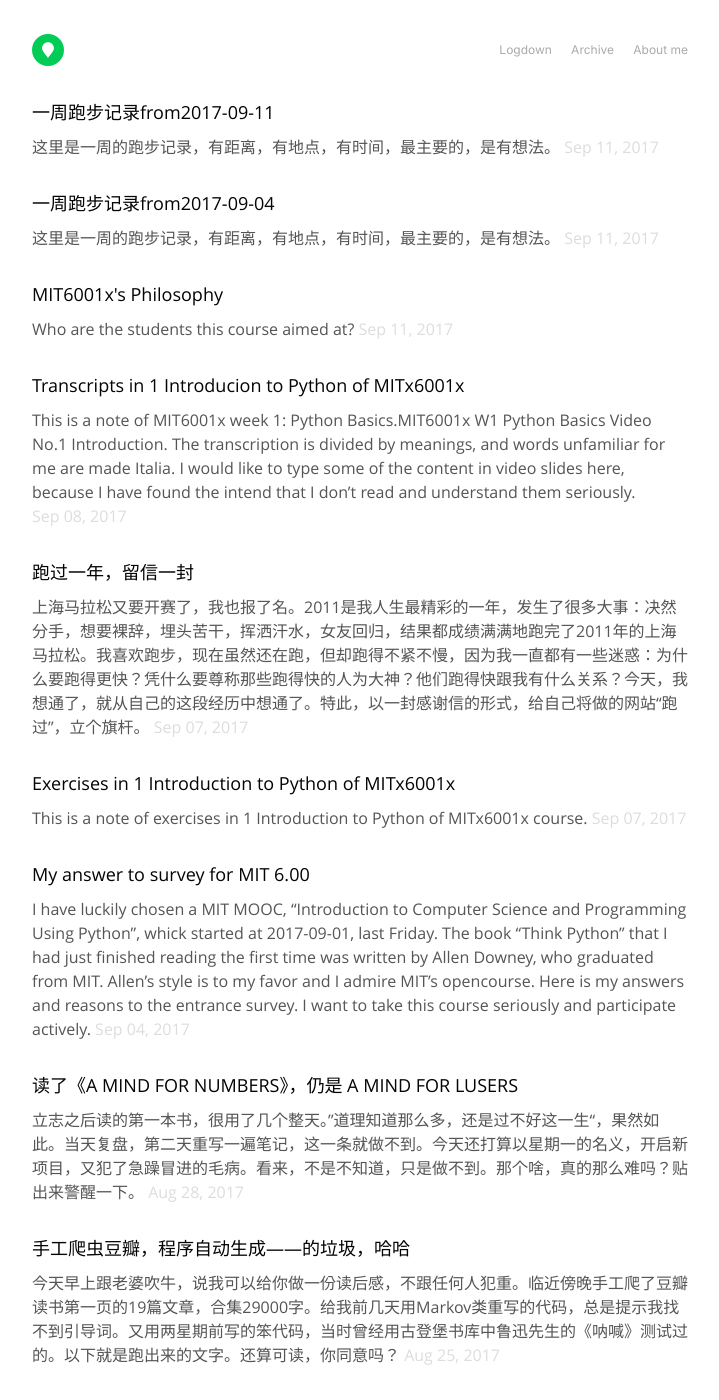
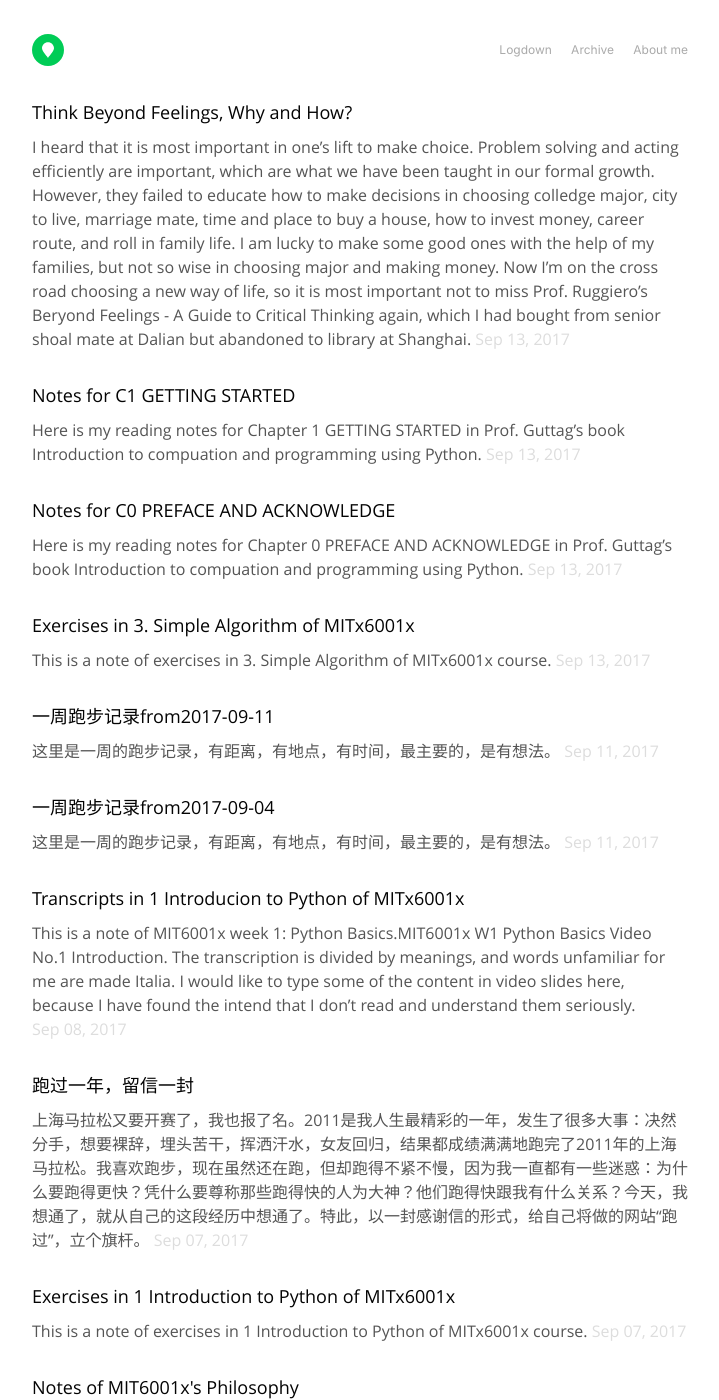
Before and after one commit to John-Qu/John-Qu.github.io, a Jekyll site: the page built from index.html, in a window 1280 px wide and 1400 px high. Shown: the whole window, without its empty margins (280-999 px from the left). Built offline with Jekyll 4.4.1, drawn with Linux system fonts in a browser that asks for light colours; some of the changed text lies outside the part shown.

Commit message:
add beyond feeling phylosophy

````diff
--- a/_posts/2017-09-06-MIT6001xs-Philosophy.md
+++ b/_posts/2017-09-06-MIT6001xs-Philosophy.md
@@ -1,87 +1,8 @@
 ---
 layout: post
-title:  "MIT6001x's Philosophy"
-date:   2017-09-11 09:36:36 +0800
+title:  "Notes of MIT6001x's Philosophy"
+date:   2017-09-06 09:36:36 +0800
 categories: notes
----
-
-## Who are the students this course aimed at?
-
-> This course is aimed at students with little or no prior programming experience who have desire to understand computational approaches to problem solving.
-
-Which means:
-
-* They are not major in CS, because students who applies for CS mostly or entirely have prior experience with programming in high school even in elementary school.
-
-  Me too.
-
-* They have other interests, because students who are accepted by MIT mostly or entirely are eccentric somehow, time that not spend on programming must have been pound on other activities.
-
-  Me too. Ur…, on superficial reading stories.
-
-* They commit that computational approaches can and must be used to help problem solving, otherwise they don't need to be in this course.
-
-  I want to solve the B-spline CAM curve problem.
-
-## What if the students have finished this course?
-
-> Each year, a few of the students in the class use the course as a stepping stone to more advanced computer science courses. But for most of the students it will be their only computer science course.
-
-In fact, they have their own major course. Only a few of them choose to take more advanced course in CS.
-
-> The goal is to provide students with a brief introduction to many topics, so that they will have an idea of what’s possible when the time comes to think about how to use computation to accomplish a goal. That said, it is not a “computation appreciation” course. It is a challenging and rigorous course in which the students spend a lot of time and effort learning to **bend the computer** to their will.
-
-The keywords is "possible", "appreciation" and "bend".
-
-* Possible: no known, no possibility, not really known, no use.
-* Appreciation vs Bend, not to know what computation can help and admire it, but to let this tall man bend his back and word for host's will.
-
-## What if the students have finished this book?
-
-> The main goal of this book is to help you, the reader, become skillful at making productive use of computational techniques.
->
-> You should learn
->
-> - to apply computational modes of thoughts to frame problems and
-> - to guide the process of extracting information from data in a computational manner.
->
-> The primary knowledge you will take away from this book is the art of computational problem solving.
-
-Ask myself:
-
-* To become skillful at making productive use of computational techniques, is my goal, isn't it?
-* What is my mode of thinking in framing problem? Is it computational?
-* How to guild the process of extracting information from data? What is the compuatational manner?
-* Did I get the primary gem after finishing this page, this chapter and this book? What is it, art of compuational problem solving? Knowing the rules and Using them as habit?
-
-## Is there an easier way to learn programming?
-
-> Programming is an intrinsically difficult activity. Just as “there is no royal road to geometry,” There is no royal road to programming.
->
-> It is possible to deceive students into thinking that they have learned how to program by having them complete a series of highly constrained “fill in the blank” programming problems.
->
-> However, this does not prepare students for figuring out how to harness computational thinking to solve problems.
-
-Fill in the blank, repeat the action, not worry about copying, they are deceive to oneself.
-
-To harness particular thinking to particular actions, there is no royal road. One must read the information, run the examples, and practice the exercises.
-
-## Who helped John Guttag make this course and book available?
-
-Eric Grimson,  who is MIT's Chancellor at that time, managed to find the time to read almost the entire book, found errors, pointed out places where necessary explanations were missing.
-
-Chris Terman, read and point out errors.
-
-David Guttag, his son might be, overcame his aversion to computer science, and proofread some chapters.
-
-Also, teaching assistants, and students, helped a lot.
-
----
-
-2017-09-11 above
-
-2017-09-06 09:36:36 below
-
 ---
 
 ## What aspects do you feel excited in learning?
--- /dev/null
+++ b/_posts/2017-09-11-Notes-for-C0-PREFACE.md
@@ -0,0 +1,83 @@
+---
+layout: post
+title:  "Notes for C0 PREFACE AND ACKNOWLEDGE"
+date: 2017-09-13 11:09:04 +0800
+categories: notes
+---
+
+Here is my reading notes for Chapter 0 PREFACE AND ACKNOWLEDGE in Prof. Guttag's book *Introduction to compuation and programming using Python*.
+
+## Who are the students this course aimed at?
+
+> This course is aimed at students with little or no prior programming experience who have desire to understand computational approaches to problem solving.
+
+Which means:
+
+- They are not major in CS, because students who applies for CS mostly or entirely have prior experience with programming in high school even in elementary school.
+
+  Me too.
+
+- They have other interests, because students who are accepted by MIT mostly or entirely are eccentric somehow, time that not spend on programming must have been pound on other activities.
+
+  Me too. Ur…, on superficial reading stories.
+
+- They commit that computational approaches can and must be used to help problem solving, otherwise they don't need to be in this course.
+
+  I want to solve the B-spline CAM curve problem.
+
+## What if the students have finished this course?
+
+> Each year, a few of the students in the class use the course as a stepping stone to more advanced computer science courses. But for most of the students it will be their only computer science course.
+
+In fact, they have their own major course. Only a few of them choose to take more advanced course in CS.
+
+> The goal is to provide students with a brief introduction to many topics, so that they will have an idea of what’s possible when the time comes to think about how to use computation to accomplish a goal. That said, it is not a “computation appreciation” course. It is a challenging and rigorous course in which the students spend a lot of time and effort learning to **bend the computer** to their will.
+
+The keywords is "possible", "appreciation" and "bend".
+
+- Possible: no known, no possibility, not really known, no use.
+- Appreciation vs Bend, not to know what computation can help and admire it, but to let this tall man bend his back and word for host's will.
+
+## What if the students have finished this book?
+
+> The main goal of this book is to help you, the reader, become skillful at making productive use of computational techniques.
+>
+> You should learn
+>
+> - to apply computational modes of thoughts to frame problems and
+> - to guide the process of extracting information from data in a computational manner.
+>
+> The primary knowledge you will take away from this book is the art of computational problem solving.
+
+Ask myself:
+
+- To become skillful at making productive use of computational techniques, is my goal, isn't it?
+- What is my mode of thinking in framing problem? Is it computational?
+- How to guild the process of extracting information from data? What is the compuatational manner?
+- Did I get the primary gem after finishing this page, this chapter and this book? What is it, art of compuational problem solving? Knowing the rules and Using them as habit?
+
+## Is there an easier way to learn programming?
+
+> Programming is an intrinsically difficult activity. Just as “there is no royal road to geometry,” There is no royal road to programming.
+>
+> It is possible to deceive students into thinking that they have learned how to program by having them complete a series of highly constrained “fill in the blank” programming problems.
+>
+> However, this does not prepare students for figuring out how to harness computational thinking to solve problems.
+
+Fill in the blank, repeat the action, not worry about copying, they are deceive to oneself.
+
+To harness particular thinking to particular actions, there is no royal road. One must read the information, run the examples, and practice the exercises.
+
+## Who helped John Guttag make this course and book available?
+
+Eric Grimson,  who is MIT's Chancellor at that time, managed to find the time to read almost the entire book, found errors, pointed out places where necessary explanations were missing.
+
+Chris Terman, read and point out errors.
+
+David Guttag, his son might be, overcame his aversion to computer science, and proofread some chapters.
+
+Also, teaching assistants, and students, helped a lot.
+
+------
+
+2017-09-11 above
--- /dev/null
+++ b/_posts/2017-09-13-Exercises-in-3-Simple_Algorithms-of-MITx6001x.md
@@ -0,0 +1,52 @@
+---
+layout: post
+title:  "Exercises in 3. Simple Algorithm of MITx6001x"
+date:   2017-09-13 10:06:32 +0800
+categories: notes
+---
+
+This is a note of exercises in 3. Simple Algorithm of MITx6001x course.
+
+## Exercise 2
+
+```python
+x = 25
+epsilon = 0.01
+step = 0.1
+guess = 0.0
+
+while guess <= x:
+    if abs(guess**2 -x) < epsilon:
+        break
+    else:
+        guess += step
+
+if abs(guess**2 - x) >= epsilon:
+    print('failed')
+else:
+    print('succeeded: ' + str(guess))
+```
+
+It's correct. The `while` test, which garantees when steping-over problem happens the loop won't run infinitely, could be terminated by the `epsilon` test.
+
+But if the `while` loop is coding as:
+
+```Python
+while guess <= x:
+    if abs(guess**2 -x) >= epsilon:
+        guess += step
+```
+
+The guess might step onto the appropriate value, which is 5.0 here, but the `while` loop will never terminate, for that `guess` is always smaller than `x`.
+
+Note that, the outer test is a garantee, the inner check is for incrementation. If it change position like this:
+
+```Python
+while abs(guess**2-x) >= epsilon:
+    if guess <= x:
+        guess += step
+    else:
+        break
+```
+
+With big `step`, small `epsilon`, and eccentric x(non perfect square),  it will step over the better approximate value as well.
--- /dev/null
+++ b/_posts/2017-09-13-Notes-for-C1-GETTING-STARTED.md
@@ -0,0 +1,27 @@
+---
+layout: post
+title:  "Notes for C1 GETTING STARTED"
+date: 2017-09-13 11:09:04 +0800
+categories: notes
+---
+
+Here is my reading notes for Chapter 1 GETTING STARTED in Prof. Guttag's book *Introduction to compuation and programming using Python*.
+
+## What is the limitations of computaion in human history? And to what extend modern computers do?
+
+> For most of human history, computation was limited by the speed of calculation of the human brain and the ability to record computational results with the human hand. This meant that only the smallest problems could be attacked computationally.
+>
+> Even with the speed of modern computers, there are still problems that are beyond modern computational models (e.g., understanding climate change), but more and more problems are proving amenable to computational solution.
+
+That means we can solve problems computationally, which cannot be imagined to be solved this way. That's amazing, a lot of new chance, e.g., natural languages.
+
+> A computer does two things, and two things only: it performs calculations and it remembers the results of those calculations. But it does those two things extremely well.
+
+Prof. Guttag arise two examples to illustrate the speed and storage abilities. But his example is not as imaginable as Prof. Grimson's. Let's take a look.
+
+|               | Calculation Speed                        | Remember Results    |
+| ------------- | ---------------------------------------- | ------------------- |
+| Prof. Guttag  | Ball fell half meter, a billon instructions | One byte, one ounce |
+| Prof. Grimson | Table light came, two instructions       | All of human books  |
+
+We have sence with how fast light run, all the books' many, but no vivid sence with billon and 100GB-3,000,000 tons.
--- /dev/null
+++ b/_posts/2017-09-13-Think-Beyond-Feelings,-Why-and-How?.md
@@ -0,0 +1,16 @@
+---
+layout: post
+title:  "Think Beyond Feelings, Why and How?"
+date: 2017-09-13 14:03:51 +0800
+categories: Beyond_Feelings
+---
+
+I heard that it is most important in one's lift to make choice. Problem solving and acting efficiently are important, which are what we have been taught in our formal growth. However, they failed to educate how to make decisions in choosing colledge major, city to live, marriage mate, time and place to buy a house, how to invest money, career route, and roll in family life. I am lucky to make some good ones with the help of my families, but not so wise in choosing major and making money. Now I'm on the cross road choosing a new way of life, so it is most important not to miss Prof. Ruggiero's *Beryond Feelings - A Guide to Critical Thinking* again, which I had bought from senior shoal mate at Dalian but abandoned to library at Shanghai.
+
+## What kind of book is it?
+
+It is a practical book. Although with some declaration knowledge in cicolodgy, this book tries to persuade us to think beyond feelings with a clear strategy in the complicated context filling with mistakens and pitfalls.
+
+Reading a practical book means, if I agree with the author's arguments, I should practice his advises. Agreeing is not enough. It's happy to have applications actions as homework at the end of each chapters. Also, I have my own issues to dig, so there will be several arguments along with or after reading this book.
+
+## What is my road map?
````
Also changed, not shown: _posts/2017-09-07-Exercises-in-1-Introduction-ty-python-of-MITx6001x.md (+6 -0 lines).
